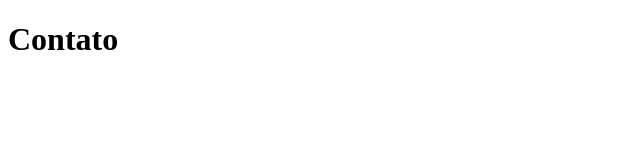
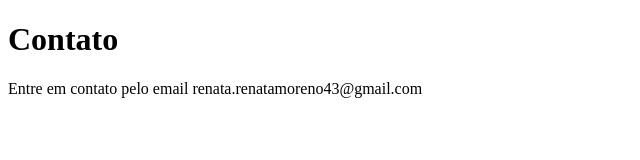
Before and after one commit to Renata-Moreno/sistema-de-cadastro, a plain HTML site: page contato.html in a window 1280 px wide. Shown: the whole page, without its empty margins (0-640 px from the left). Drawn offline with Linux system fonts and the light colour scheme.

Commit message:
adicionando o email de contato

```diff
--- a/contato.html
+++ b/contato.html
@@ -8,5 +8,6 @@
 </head>
 <body>
     <h1>Contato</h1>
+    <p>Entre em contato pelo email renata.renatamoreno43@gmail.com</p>
 </body>
 </html>
```
